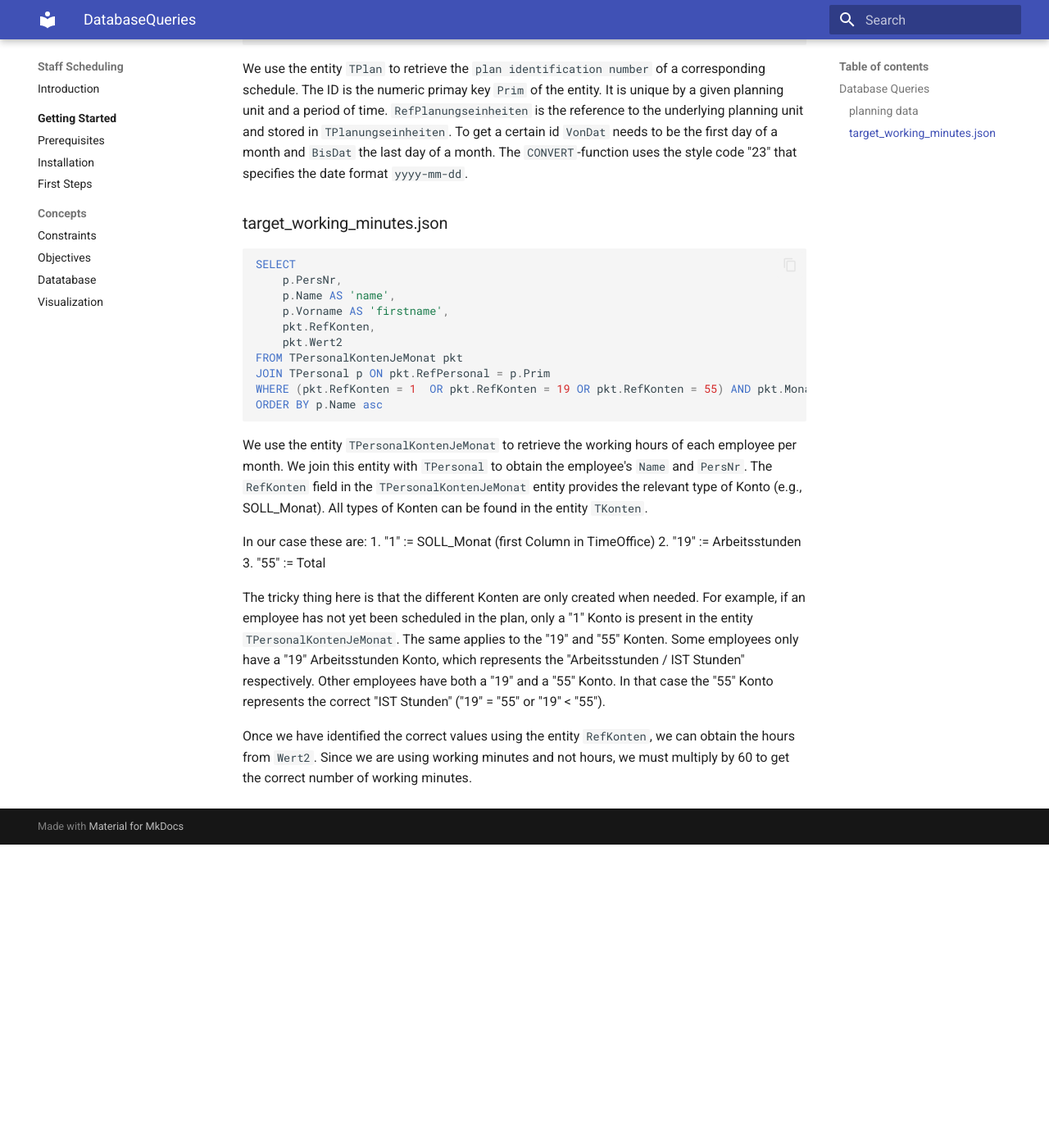
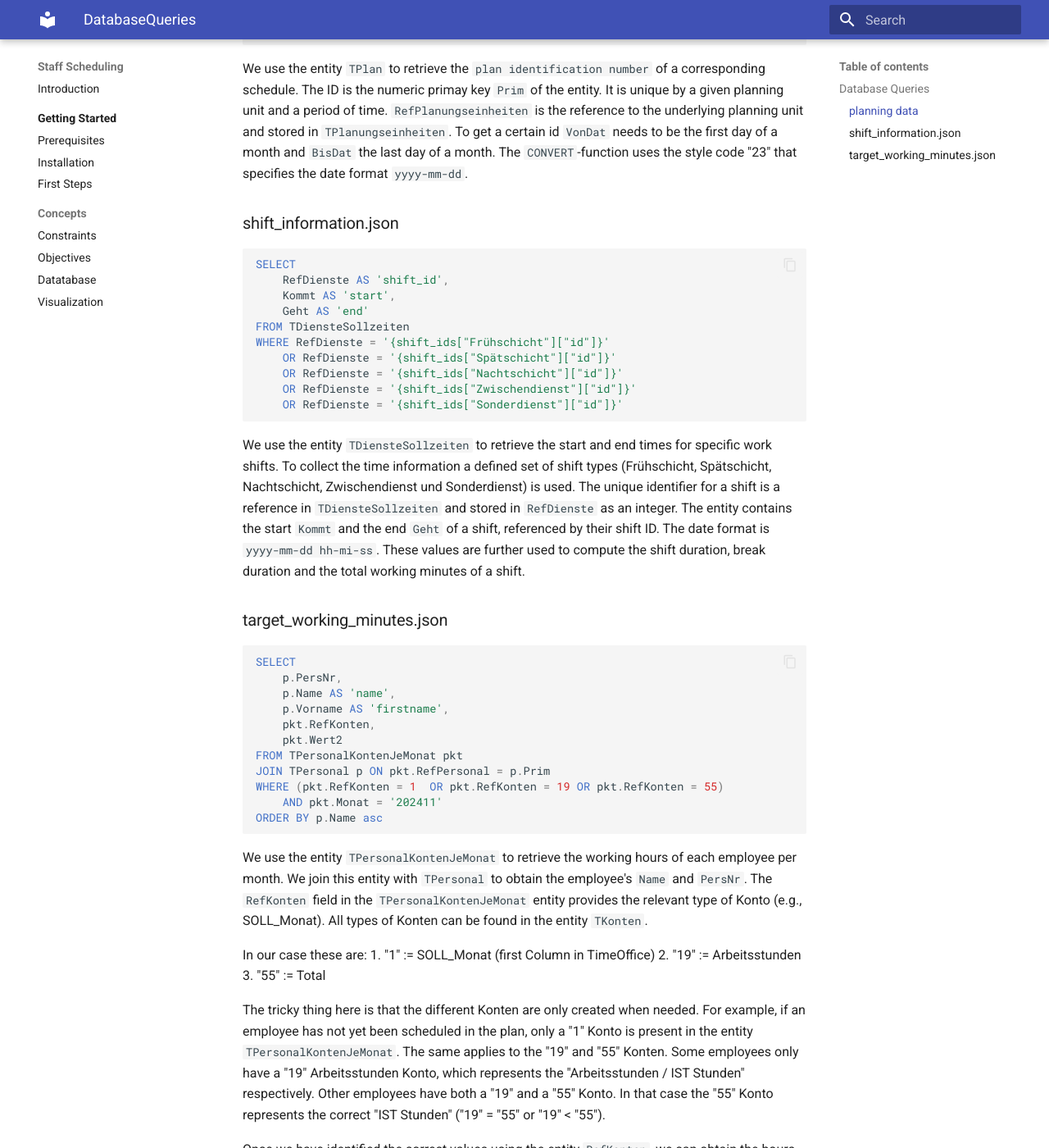
Before and after one commit to CombiRWTH/StaffScheduling, an MkDocs documentation site: the page built from docs/DatabaseQueries.md, in a window 1280 px wide and 1400 px high, scrolled down 497 px. Shown: the whole window at 82% size. Built offline with MkDocs 1.6.1 and Material for MkDocs 9.7.7, drawn with Linux system fonts in a browser that asks for light colours; before the commit the page ends 1527 px from its top, so only the background shows below that.

Commit message:
Update DatabaseQueries.md

````diff
--- a/docs/DatabaseQueries.md
+++ b/docs/DatabaseQueries.md
@@ -20,6 +20,26 @@ We use the entity `TPlan` to retrieve the `plan identification number` of a corr
 To get a certain id `VonDat` needs to be the first day of a month and `BisDat` the last day of a month.
 The `CONVERT`-function uses the style code "23" that specifies the date format `yyyy-mm-dd`.
 
+## shift_information.json
+
+```sql
+SELECT
+    RefDienste AS 'shift_id',
+    Kommt AS 'start',
+    Geht AS 'end'
+FROM TDiensteSollzeiten
+WHERE RefDienste = '{shift_ids["Frühschicht"]["id"]}'
+    OR RefDienste = '{shift_ids["Spätschicht"]["id"]}'
+    OR RefDienste = '{shift_ids["Nachtschicht"]["id"]}'
+    OR RefDienste = '{shift_ids["Zwischendienst"]["id"]}'
+    OR RefDienste = '{shift_ids["Sonderdienst"]["id"]}'
+```
+
+We use the entity `TDiensteSollzeiten` to retrieve the start and end times for specific work shifts. To collect the time information a defined set of shift types (Frühschicht, Spätschicht, Nachtschicht, Zwischendienst und Sonderdienst) is used.
+The unique identifier for a shift is a reference in `TDiensteSollzeiten` and stored in `RefDienste` as an integer.
+The entity contains the start `Kommt` and the end `Geht` of a shift, referenced by their shift ID. The date format is `yyyy-mm-dd hh-mi-ss`.
+These values are further used to compute the shift duration, break duration and the total working minutes of a shift.
+
 ## target_working_minutes.json
 
 ```sql
@@ -31,7 +51,8 @@ SELECT
 	pkt.Wert2
 FROM TPersonalKontenJeMonat pkt
 JOIN TPersonal p ON pkt.RefPersonal = p.Prim
-WHERE (pkt.RefKonten = 1  OR pkt.RefKonten = 19 OR pkt.RefKonten = 55) AND pkt.Monat = '202411'
+WHERE (pkt.RefKonten = 1  OR pkt.RefKonten = 19 OR pkt.RefKonten = 55)
+	AND pkt.Monat = '202411'
 ORDER BY p.Name asc
 ```
 
````
